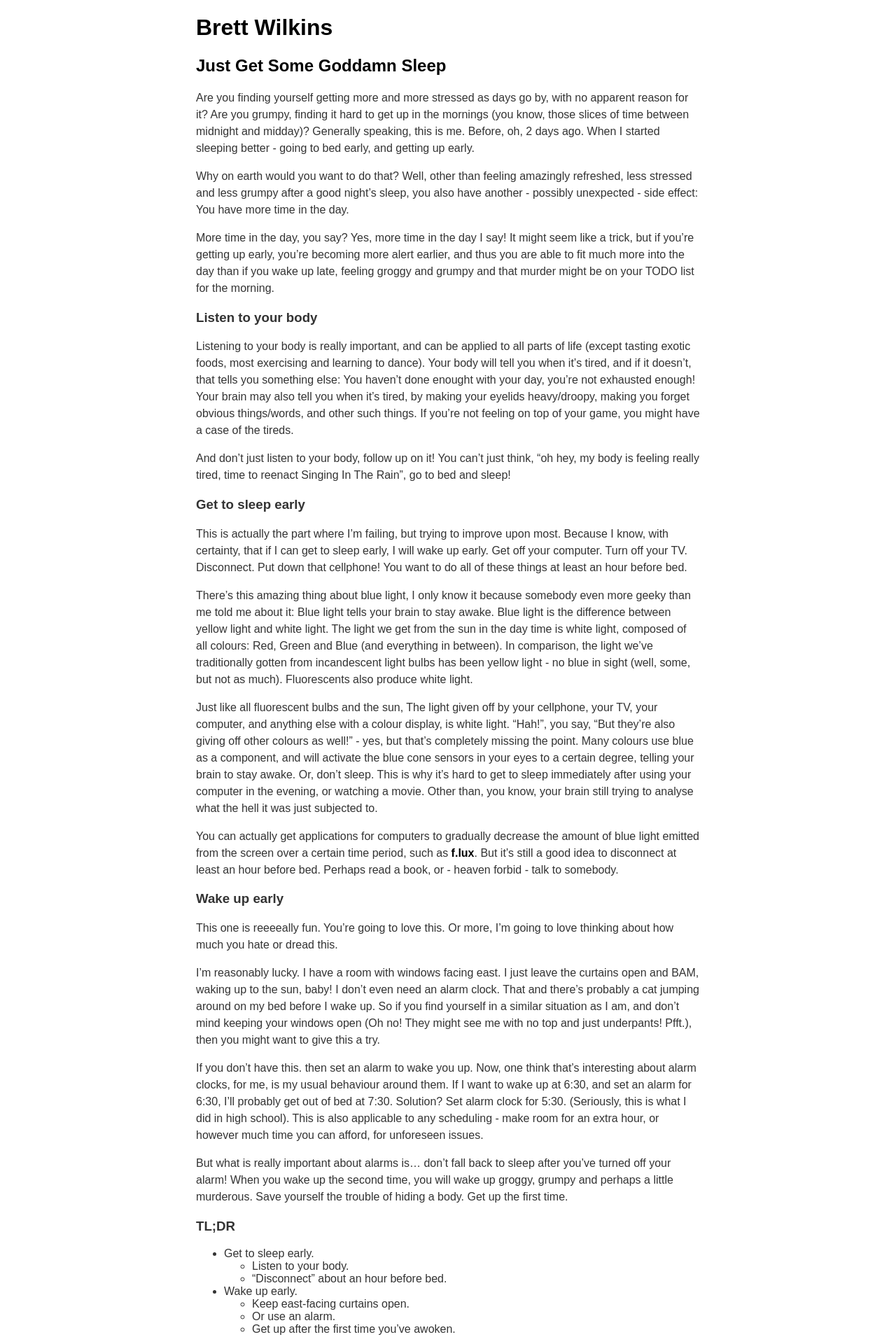
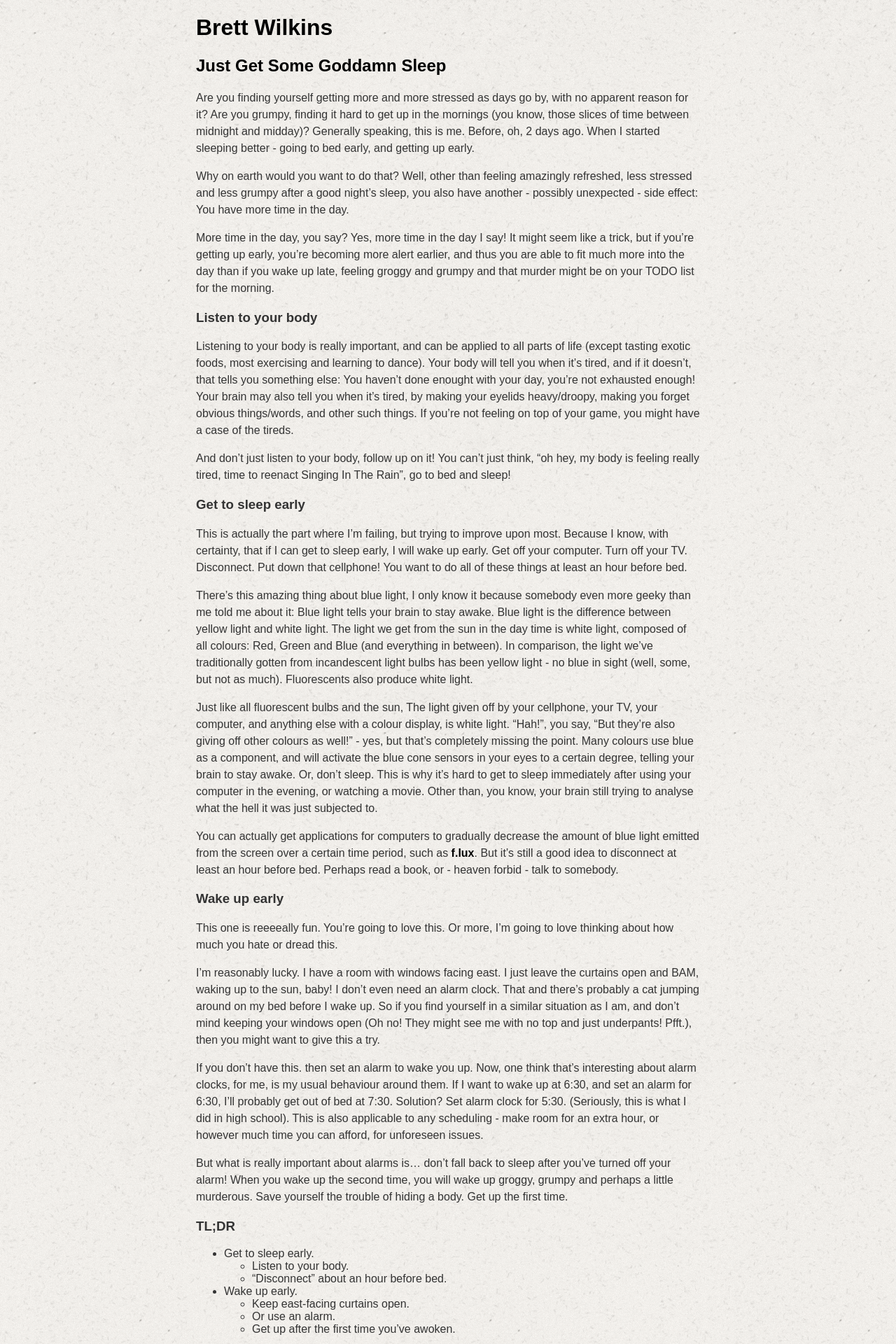
Before and after one commit to bwilkins/bwilkins.github.com, a Jekyll site: the page built from index.md, in a window 1280 px wide. Shown: the top 1920 px of the page at 70% size. Built offline with Jekyll 4.4.1, drawn with Linux system fonts in a browser that asks for light colours.

Commit message:
Adding background image

```diff
--- a/assets/css/site.css
+++ b/assets/css/site.css
@@ -27,6 +27,8 @@ body {
   margin: 0 auto;
   max-width: 45em;
   color: #333;
+
+  background-image:url('/assets/images/ricepaper.png');
 }
 
 p {
```
Also changed, not shown: assets/images/ricepaper.png (added).
